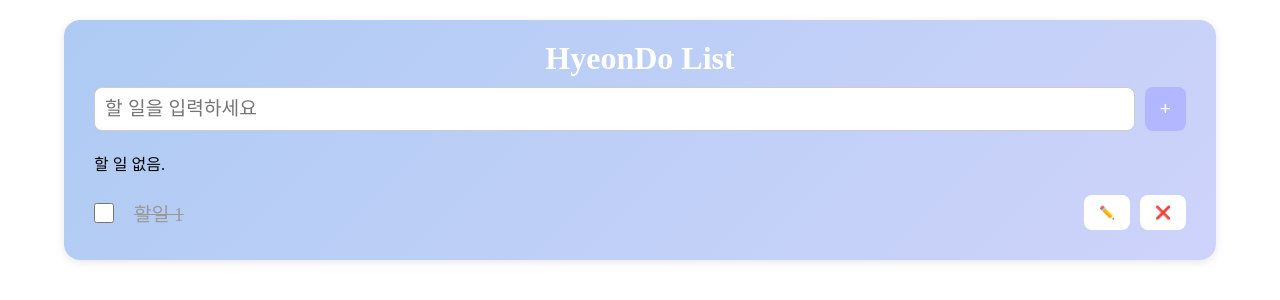
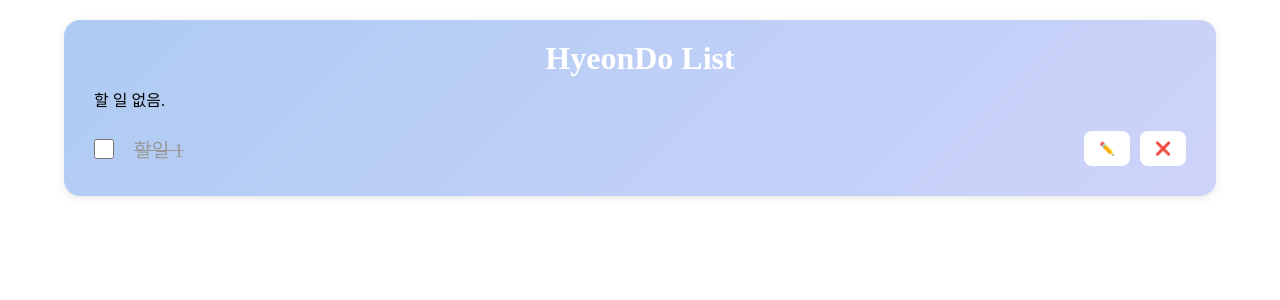
Before and after one commit to hyeonseo8822/Programming, a React (Vite) app: page / in a window 1280 px wide. Shown: the top 300 px of the page. Built offline with nearby package versions, Linux system fonts and the light colour scheme.

Commit message:
TodoListApp()

```diff
--- a/src/TodoListApp.jsx
+++ b/src/TodoListApp.jsx
@@ -2,13 +2,28 @@ import './todoList.css'
 import TodoHeader from './components/TodoHeader.jsx'
 import TodoAdder from './components/TodoAdder.jsx'
 import TodoList from './components/TodoList.jsx'
+import { useState } from 'react';
+
+class Todo {
+    constructor(text) {
+        this.id = Date.now() // 고유의 값. new Date().getTime()와 동일
+        this.text = text // 할 일 내용
+        this.Iscompleted = false; //완료 여부 : 미완
+    }
+}
 
 function TodoListApp() {
+    const[todos, setTodos] = useState([]); // 할일 목록 저장 state, 기본값은 빈 배열
+
+    function addTodo(text) {
+        setTodos((todos) =>[...todos,new Todo(text)]);
+    }
+
     return (
         <div className="todo">
             <TodoHeader />
-            <TodoAdder />
-            <TodoList />
+            <TodoAdder onAddTodo={addTodo} />
+            <TodoList todos={todos} />
         </div>
     )
 }
--- a/src/components/TodoAdder.jsx
+++ b/src/components/TodoAdder.jsx
@@ -1,10 +1,25 @@
 import Button from './Button.jsx'
+import { useState } from 'react';
 
-export default function TodoAdder(props) {
-    const { onAdd } = props
+export default function TodoAdder({ addTodo }) {
+    const [inputTodo, setInputTodo] = useState(''); // input 요소의 value를 저장하는 state
+    //사용자가 입력하는 것은 항상 주의 필요!
+    //사용자입력 : 마음대로
+    if (!inputTodo.trim()) { //trim() : 문자열 양쪽 공백 제거
+        return;
+    }
+
+    const handleSubmit = (event) => {
+        event.preventDefault(); //submit 이벤트의 기본 동작인 페이지 새로고침 방지
+        //addTodo(Text)
+        //text: 1. input 요소의 value, 2. input value를 state
+        addTodo(inputTodo.trim()); //trim() : 문자열 양쪽 공백 제거
+        setInputTodo('');
+    };
+
     return (
-        <form className="todo__form" onSubmit={onAdd}>
-            <input type="text" placeholder="할 일을 입력하세요" className='todo__input' />
+        <form className="todo__form" onSubmit={handleSubmit}>
+            <input type="text" placeholder="할 일을 입력하세요" className='todo__input' value={inputTodo} onChange={(event) => setInputTodo(event.target.value)} />
             <Button type="submit" className="todo__button todo_button--add">
                 +
             </Button>
```
